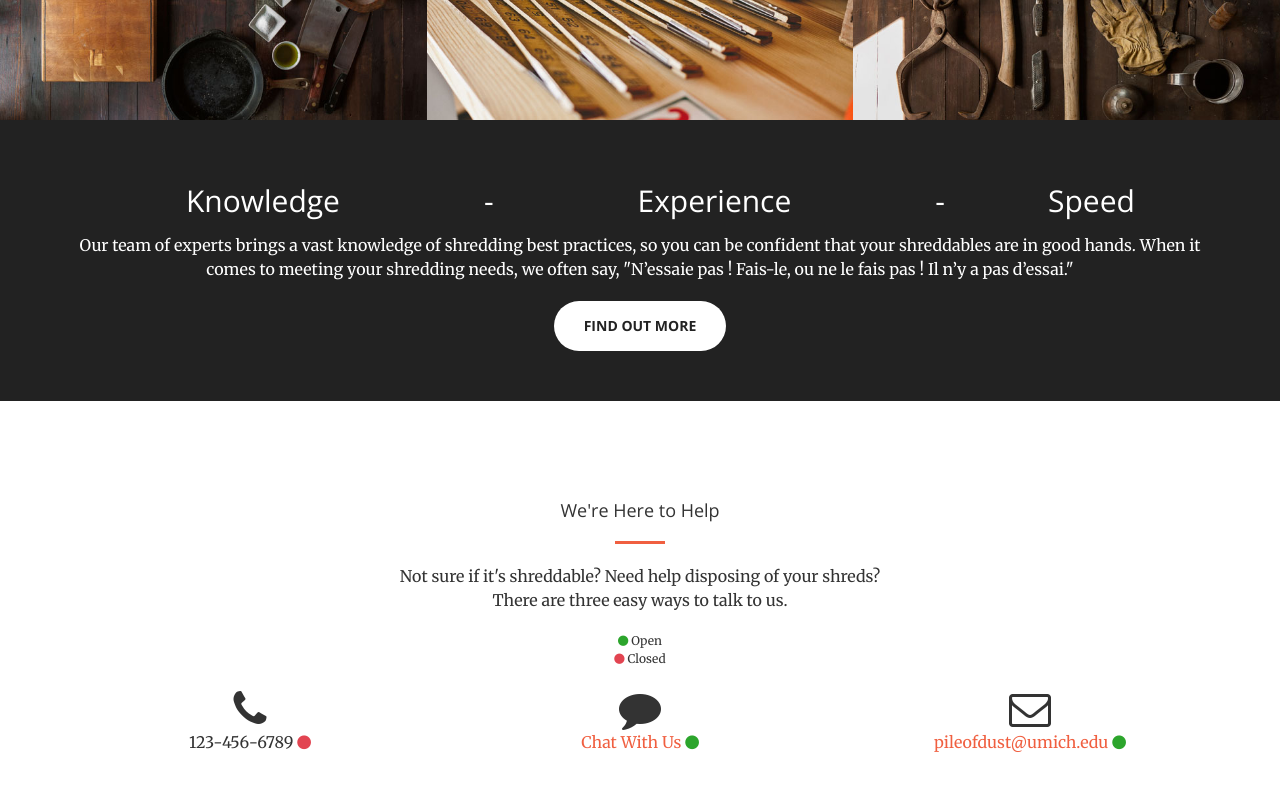
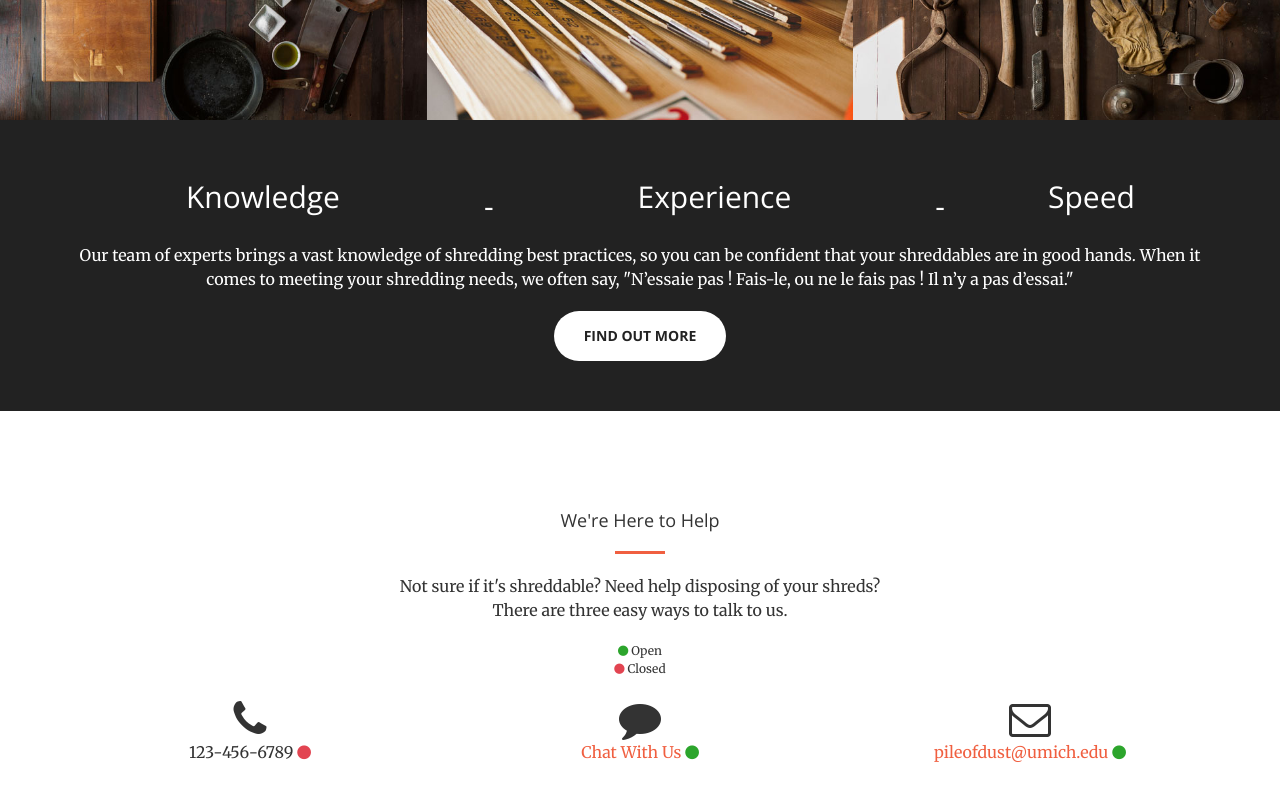
Before and after one commit to gsilver/personal-index, a website: page interview/index.html in a window 1280 px wide. Shown: the part 2734-3534 px from the top of the page. Drawn offline with nearby package versions, Linux system fonts and the light colour scheme.

Commit message:
Terrible table headings

```diff
--- a/interview/index.html
+++ b/interview/index.html
@@ -240,11 +240,11 @@
             <div class="call-to-action">
                 <table>
                     <tr>
-                        <td>Knowledge</td>
+                        <td><h2>Knowledge</h2></td>
                         <td> - </td>
-                        <td>Experience</td>
+                        <td><h2>Experience</h2></td>
                         <td> - </td>
-                        <td>Speed</td>
+                        <td><h2>Speed</h2></td>
                     </tr>
                 </table>
                 <p>Our team of experts brings a vast knowledge of shredding best practices, so you can be confident that your shreddables are in good hands. When it comes to meeting your shredding needs, we often say, "N’essaie pas ! Fais-le, ou ne le fais pas ! Il n’y a pas d’essai."</p>
```
